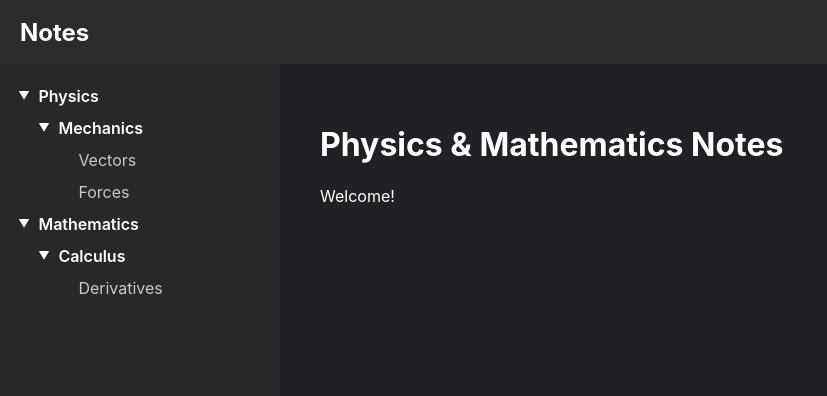
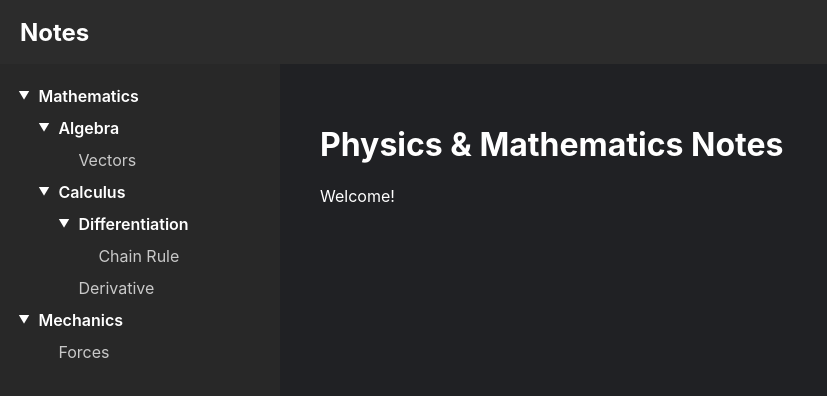
Before and after one commit to Jonasjs11/note-web, a React (Vite) app: page / in a window 1280 px wide. Shown: the top 396 px of the page, without its empty margins (0-827 px from the left). Built offline with nearby package versions, Linux system fonts and the light colour scheme.

Commit message:
feat: generate navigation from content structure

```diff
--- a/src/app/navigation.ts
+++ b/src/app/navigation.ts
@@ -1,37 +1,4 @@
-import type { NavigationItem } from "../types/Navigation";
+import { notes } from "../content/loader/loadNotes";
+import { buildNavigation } from "../content/builders/navigation";
 
-export const navigation: NavigationItem[] = [
-    {
-        title: "Physics",
-        children: [
-            {
-                title: "Mechanics",
-                children: [
-                    {
-                        title: "Vectors",
-                        path: "/physics/mechanics/vectors",
-                    },
-                    {
-                        title: "Forces",
-                        path: "/physics/mechanics/forces",
-                    },
-                ],
-            },
-        ],
-    },
-
-    {
-        title: "Mathematics",
-        children: [
-            {
-                title: "Calculus",
-                children: [
-                    {
-                        title: "Derivatives",
-                        path: "/math/calculus/derivatives",
-                    },
-                ],
-            },
-        ],
-    },
-];
+export const navigation = buildNavigation(notes);
--- a/src/app/router.tsx
+++ b/src/app/router.tsx
@@ -14,7 +14,7 @@ export const router = createBrowserRouter([
                 element: <Home />,
             },
             {
-                path: ":subject/:section/:noteId",
+                path: "*",
                 element: <Note />,
             },
         ],
--- /dev/null
+++ b/src/content/builders/navigation.ts
@@ -0,0 +1,96 @@
+import type { NavigationItem } from "../../types/Navigation";
+import type { Note } from "../models/Note";
+
+export function buildNavigation(
+    notes: Note[],
+): NavigationItem[] {
+    const navigation: NavigationItem[] = [];
+
+    for (const note of notes) {
+        const pathSegments = [
+            note.subject,
+            ...note.folders,
+        ];
+
+        let currentLevel = navigation;
+
+        for (const segment of pathSegments) {
+            const folder = getOrCreateFolder(
+                currentLevel,
+                formatTitle(segment),
+            );
+
+            currentLevel = folder.children!;
+        }
+
+        currentLevel.push({
+            title: note.title,
+            path: note.url,
+        });
+    }
+
+    sortNavigation(navigation);
+
+    return navigation;
+}
+
+function getOrCreateFolder(
+    items: NavigationItem[],
+    title: string,
+): NavigationItem {
+    const existingFolder = items.find((item) => {
+        return (
+            item.title === title &&
+            item.children !== undefined
+        );
+    });
+
+    if (existingFolder) {
+        return existingFolder;
+    }
+
+    const folder: NavigationItem = {
+        title,
+        children: [],
+    };
+
+    items.push(folder);
+
+    return folder;
+}
+
+function sortNavigation(
+    items: NavigationItem[],
+): void {
+    items.sort((first, second) => {
+        const firstIsFolder =
+            first.children !== undefined;
+
+        const secondIsFolder =
+            second.children !== undefined;
+
+        if (firstIsFolder !== secondIsFolder) {
+            return firstIsFolder ? -1 : 1;
+        }
+
+        return first.title.localeCompare(
+            second.title,
+        );
+    });
+
+    for (const item of items) {
+        if (item.children) {
+            sortNavigation(item.children);
+        }
+    }
+}
+
+function formatTitle(value: string): string {
+    return value
+        .split(/[-_]/)
+        .filter(Boolean)
+        .map((word) => {
+            return word.charAt(0).toUpperCase() + word.slice(1);
+        })
+        .join(" ");
+}
--- /dev/null
+++ b/src/content/loader/loadNotes.ts
@@ -0,0 +1,67 @@
+import type { Note } from "../models/Note";
+
+const noteFiles = import.meta.glob(
+    "../notes/**/*.mdx",
+    {
+        eager: true,
+        query: "?raw",
+        import: "default",
+    },
+) as Record<string, string>;
+
+export const notes: Note[] = Object.entries(noteFiles)
+    .map(([filePath, source]) => createNote(filePath, source))
+    .sort((first, second) => {
+        return first.url.localeCompare(second.url);
+    });
+
+function createNote(
+    filePath: string,
+    source: string,
+): Note {
+    const relativePath = filePath
+        .replace("../notes/", "")
+        .replace(/\.mdx$/, "");
+
+    const segments = relativePath.split("/");
+
+    if (segments.length < 2) {
+        throw new Error(
+            `Invalid note path: "${filePath}". ` +
+            "A note must be inside a subject folder.",
+        );
+    }
+
+    const subject = segments[0];
+    const id = segments.at(-1);
+
+    if (!id) {
+        throw new Error(
+            `Could not determine note ID from "${filePath}".`,
+        );
+    }
+
+    const folders = segments.slice(1, -1);
+
+    return {
+        id,
+        title: formatTitle(id),
+
+        subject,
+        folders,
+
+        url: `/${segments.join("/")}`,
+        filePath,
+        source,
+    };
+}
+
+function formatTitle(value: string): string {
+    return value
+        .split(/[-_]/)
+        .filter(Boolean)
+        .map((word) => {
+            return word.charAt(0).toUpperCase() + word.slice(1);
+        })
+        .join(" ");
+}
--- /dev/null
+++ b/src/content/models/Note.ts
@@ -0,0 +1,11 @@
+export interface Note {
+    id: string;
+    title: string;
+
+    subject: string;
+    folders: string[];
+
+    url: string;
+    filePath: string;
+    source: string;
+}
--- /dev/null
+++ b/src/content/notes/mathematics/algebra/vectors.mdx
@@ -0,0 +1,3 @@
+# Vectors
+
+A vector has magnitude and direction.
--- /dev/null
+++ b/src/content/notes/mathematics/calculus/differentiation/chain-rule.mdx
@@ -0,0 +1,3 @@
+# Chain Rule
+
+The chain rule differentiates compositions of functions.
--- a/src/pages/Note.tsx
+++ b/src/pages/Note.tsx
@@ -1,34 +1,55 @@
-import { useParams } from "react-router-dom";
+import { useLocation } from "react-router-dom";
+
+import { notes } from "../content/loader/loadNotes";
 
 export default function Note() {
-    const { subject, section, noteId } = useParams();
+    const location = useLocation();
+
+    const note = notes.find((candidate) => {
+        return candidate.url === location.pathname;
+    });
+
+    if (!note) {
+        return (
+            <>
+                <h1>Note not found</h1>
+
+                <p>
+                    No note exists at{" "}
+                    <code>{location.pathname}</code>.
+                </p>
+            </>
+        );
+    }
 
     return (
         <>
-            <h1>{formatTitle(noteId)}</h1>
+            <h1>{note.title}</h1>
+
+            <p>Subject: {formatTitle(note.subject)}</p>
+
+            {note.folders.length > 0 && (
+                <p>
+                    Folders:{" "}
+                    {note.folders
+                        .map(formatTitle)
+                        .join(" → ")}
+                </p>
+            )}
 
             <p>
-                Subject: {formatTitle(subject)}
+                This page will eventually render:
             </p>
 
-            <p>
-                Section: {formatTitle(section)}
-            </p>
-
-            <p>
-                This page will eventually render the corresponding MDX note.
-            </p>
+            <pre>{note.filePath}</pre>
         </>
     );
 }
 
-function formatTitle(value: string | undefined) {
-    if (!value) {
-        return "";
-    }
-
+function formatTitle(value: string): string {
     return value
-        .split("-")
+        .split(/[-_]/)
+        .filter(Boolean)
         .map((word) => {
             return word.charAt(0).toUpperCase() + word.slice(1);
         })
```
Also changed, not shown: src/content/notes/mathematics/calculus/derivative.mdx (added), src/content/notes/mechanics/forces.md (deleted), src/content/notes/mechanics/forces.mdx (added).
